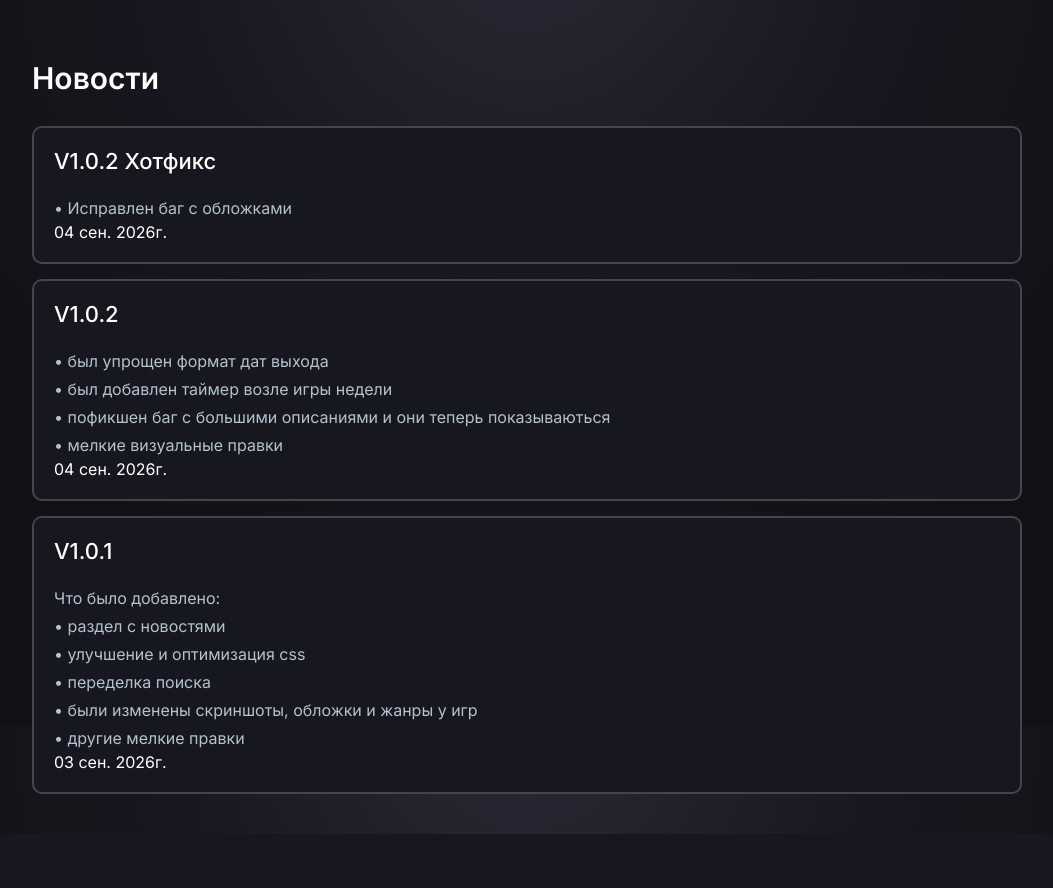
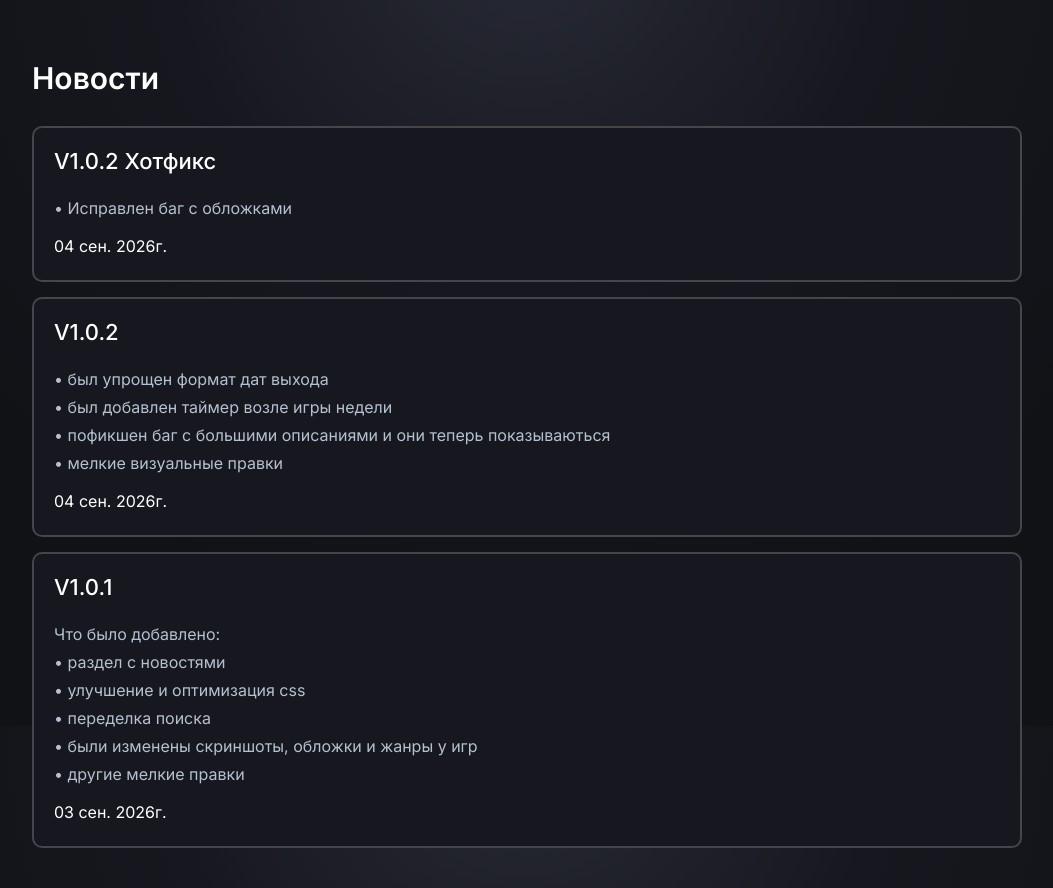
Before and after one commit to artemsmiyan10-sudo/gamestore, a Django app: page /news/ in a window 1280 px wide. Shown: the part 74-962 px from the top of the page, without its empty margins (113-1166 px from the left). Before the commit the page ends 908 px from the top, so only its background shows below. Run offline with Django 5.2, Linux system fonts and the light colour scheme; data comes from the database, SQL or seed files in the repository; both versions use the stored data as it was after the commit.

Commit message:
V1.0.2 Hotfix

```diff
--- a/djang/static/style.css
+++ b/djang/static/style.css
@@ -1493,6 +1493,13 @@ a.game-card:hover::after {
     line-height: 1.75;
 }
 
+.news-date {
+    color: var(--text-primary);
+    font-size: 16px;
+    margin-top: 10px;
+    line-height: 1.75;
+}
+
 .news-description p {
     margin: 0;
 }
```
Also changed, not shown: djang/db.sqlite3, djang/media/covers/11077601-dota-2-linux-front-cover.jpg (deleted), djang/media/covers/Bedrock_Edition_Google_Play_icon_1_1.png (deleted), djang/media/covers/Red-Dead-Redemption-2-New-Logo.jpg (deleted), djang/media/covers/capsule_616x353_2.jpg (deleted), djang/media/covers/capsule_616x353_3.jpg (deleted), djang/media/covers/header_10.jpg (deleted), djang/media/covers/header_7.jpg (deleted), djang/media/covers/header_9.jpg (deleted).
